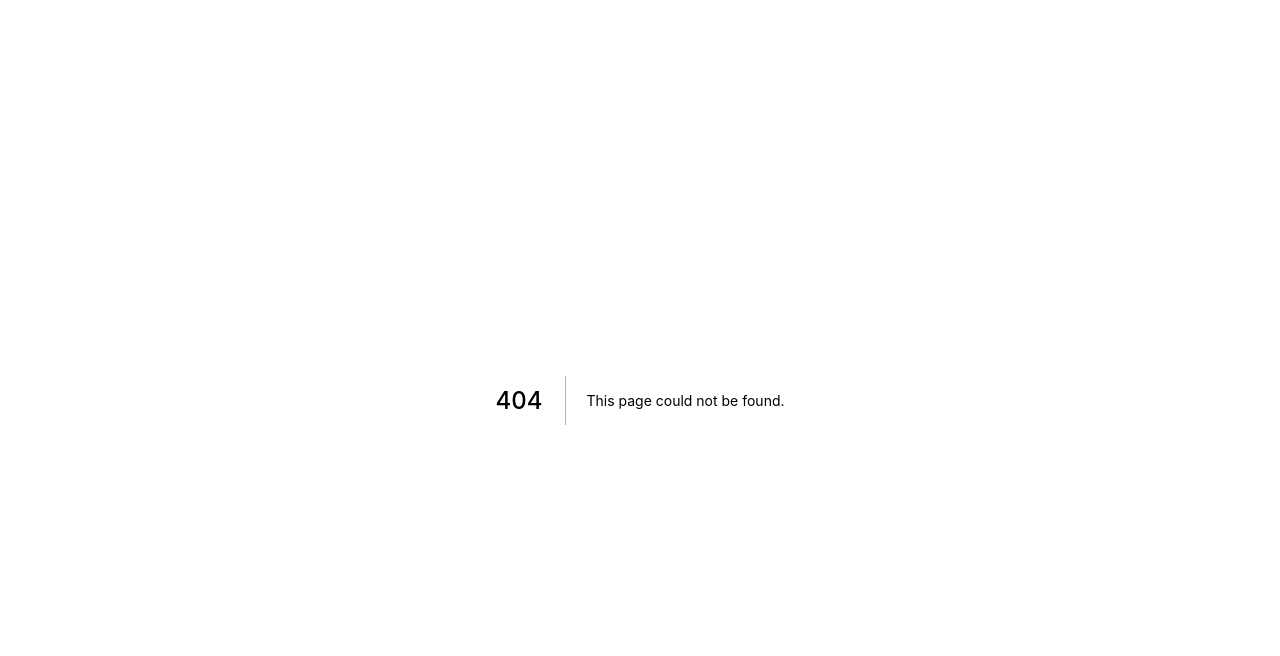
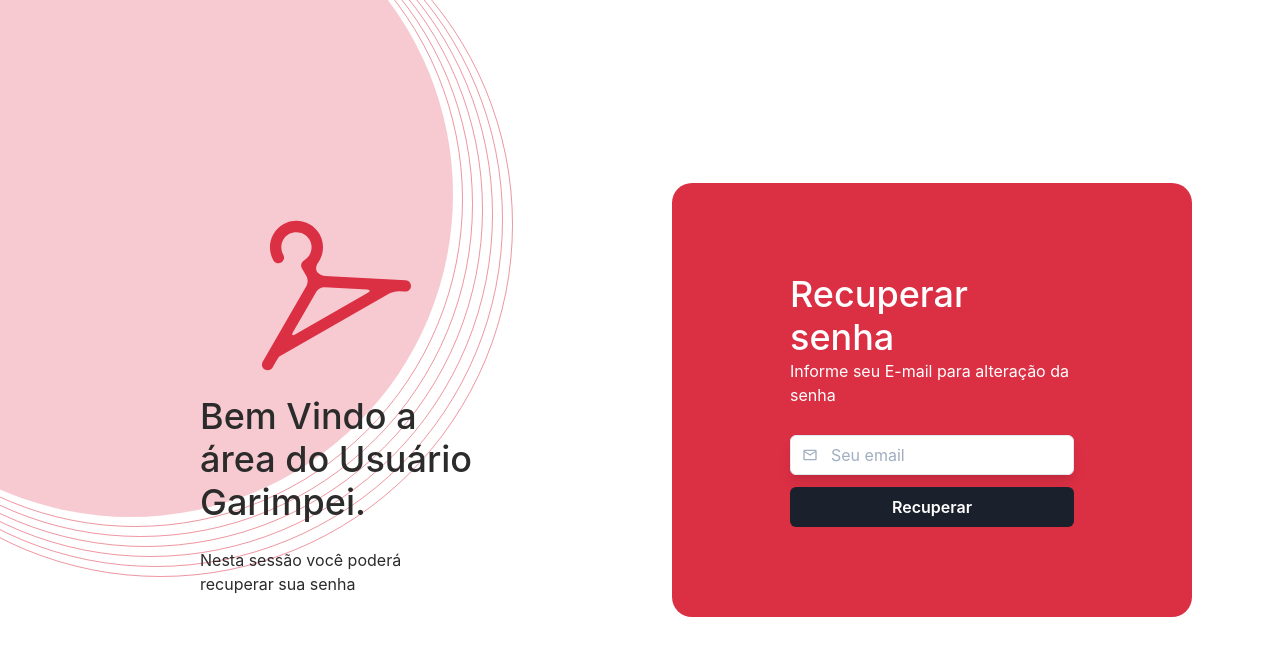
Before and after one commit to UnBArqDsw2021-2/2021.2_G5_Garimpei_Frontend, a Next.js app: page /auth/reset_password in a window 1280 px wide. Before the commit this address had no page. Shown: the top 656 px of the page. Built offline with nearby package versions, Linux system fonts and the light colour scheme.

Commit message:
fix: updates file name
Co-authored-by: Daniel Barcelos <danielbarcelos.7@hotmail.com>

```diff
--- a/src/pages/auth/resetPassword.tsx
+++ b/src/pages/auth/reset_password.tsx
@@ -112,6 +112,7 @@
           bg="gray.800"
           color="white"
           _hover={{ bg: "gray.900" }}
+          _active={{ bg: "brand.600" }}
         >
           Recuperar
         </Button>
```
